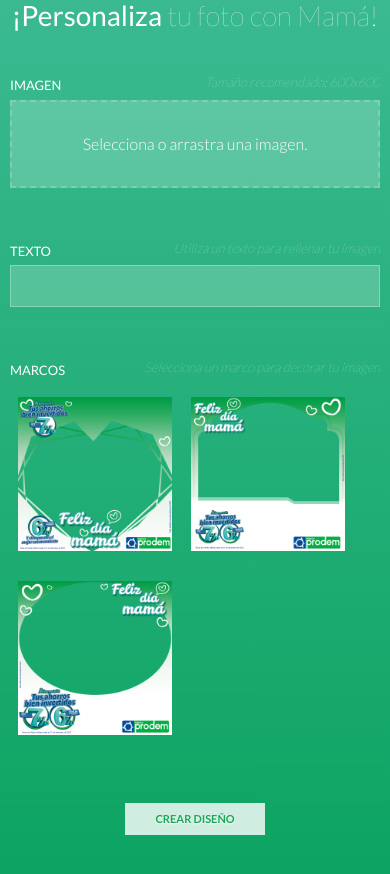
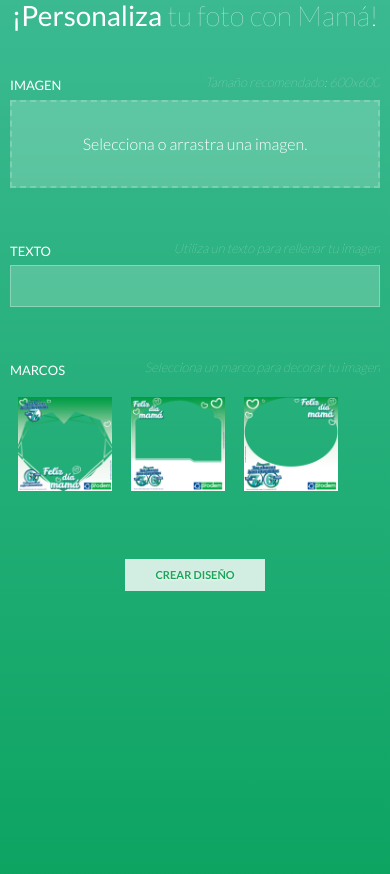
Before and after one commit to YihadS/bordes, a PHP site: page / in a window 390 px wide. Shown: the part 21-895 px from the top of the page. Run offline with PHP 8.4, Linux system fonts and the light colour scheme; some libraries are stand-ins or nearby versions.

Commit message:
Update index.css

```diff
--- a/index.css
+++ b/index.css
@@ -273,6 +273,10 @@ html, body{
   height: 390px;
   width: 390px;
 }
+  .form-group img{
+  height:110px;
+  width:110px;
+  }
 
 #img_resultado{
   height: 390px;
```
